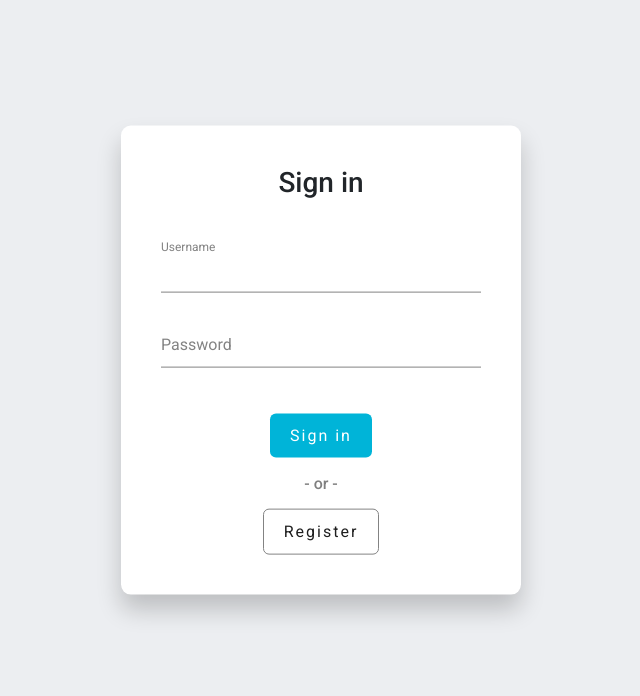
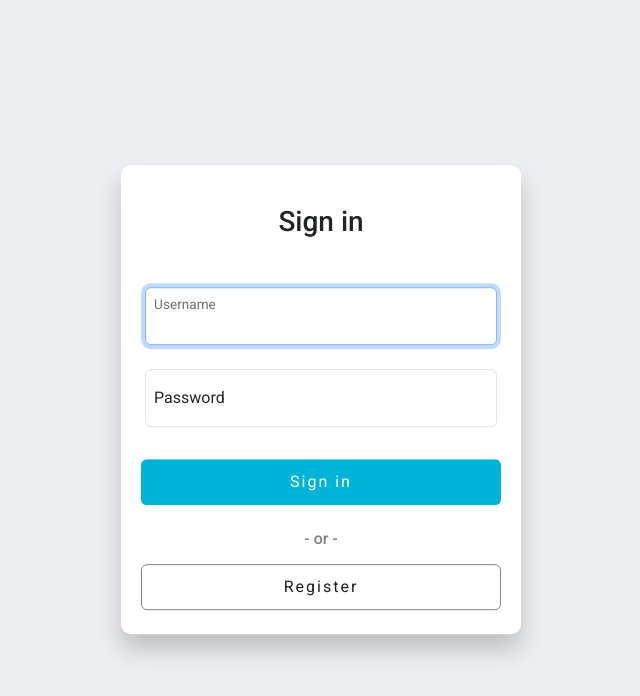
Before and after one commit to datogoglidze/cs50x-intranet, a Python web app: template intranet/front/templates/login.html in a window 1280 px wide. Shown: the part 40-736 px from the top of the page, without its empty margins (319-959 px from the left). Run offline with Jinja, Linux system fonts and the light colour scheme; the template is opened without the code that fills it, so the values that code supplies are empty.

Commit message:
Refactor login (#78)

```diff
--- a/intranet/front/templates/login.html
+++ b/intranet/front/templates/login.html
@@ -1,65 +1,26 @@
 {% extends "layout.html" %} {% block title %} Login {% endblock %} {% block main
 %}
 <style>
-    .login-box {
-        position: absolute;
-        top: 50%;
-        left: 50%;
-        width: 400px;
-        padding: 40px;
-        transform: translate(-50%, -50%);
+    .box {
         background: #ffffff;
-        box-sizing: border-box;
         box-shadow: 0 15px 25px rgba(0, 0, 0, 0.2);
         border-radius: 10px;
-    }
-
-    .user-box {
         position: relative;
-        margin-bottom: 30px;
-    }
-
-    .user-box input {
-        width: 100%;
-        padding: 10px 0;
-        font-size: 16px;
-        color: #000000;
-        border: none;
-        border-bottom: 1px solid #838383;
-        outline: none;
-        background: transparent;
-    }
-
-    .user-box label {
-        position: absolute;
-        top: 0;
-        left: 0;
-        padding: 10px 0;
-        font-size: 16px;
-        color: #838383;
-        pointer-events: none;
-    }
-
-    .user-box input:focus ~ label,
-    .user-box input:valid ~ label {
-        top: -20px;
-        left: 0;
-        color: #838383;
-        font-size: 12px;
+        padding: 2.5rem 1.5rem 1.5rem 1.5rem;
+        width: 400px;
+        margin: 0 auto;
+        transform: translateY(25%);
     }
 
     .btn {
-        display: inline-block;
-        padding: 10px 20px;
+        padding: 10px .25rem;
         font-size: 16px;
-        text-decoration: none;
         letter-spacing: 2px;
     }
 
     .login.btn {
         color: #fff;
         background: #00b4d8;
-        border: none;
     }
 
     .login.btn:hover {
@@ -75,22 +36,20 @@
     .register.btn:hover {
         border-color: #151515;
     }
-
-    ::-ms-reveal {
-        display: none;
-    }
 </style>
 
-<div class="login-box">
+<div class="box">
     <h3 class="mb-5">Sign in</h3>
-    <form action="/login" method="post">
-        <div class="user-box">
-            <input autocomplete="off" autofocus type="text" name="username" required/>
-            <label>Username</label>
+    <form class="row g-2" action="/login" method="post">
+        <div class="form-floating mb-3">
+            <input class="form-control" id="floatingUsername" autocomplete="off" autofocus type="text" name="username"
+                   placeholder="Username" required/>
+            <label for="floatingUsername">Username</label>
         </div>
-        <div class="user-box">
-            <input type="password" name="password" required/>
-            <label>Password</label>
+        <div class="form-floating mb-3">
+            <input class="form-control" id="floatingPassword" type="password" name="password" placeholder="Password"
+                   required/>
+            <label for="floatingPassword">Password</label>
         </div>
         <button class="login btn mb-3 mt-3" type="submit">Sign in</button>
         <h6 class="text-black-50">- or -</h6>
```
